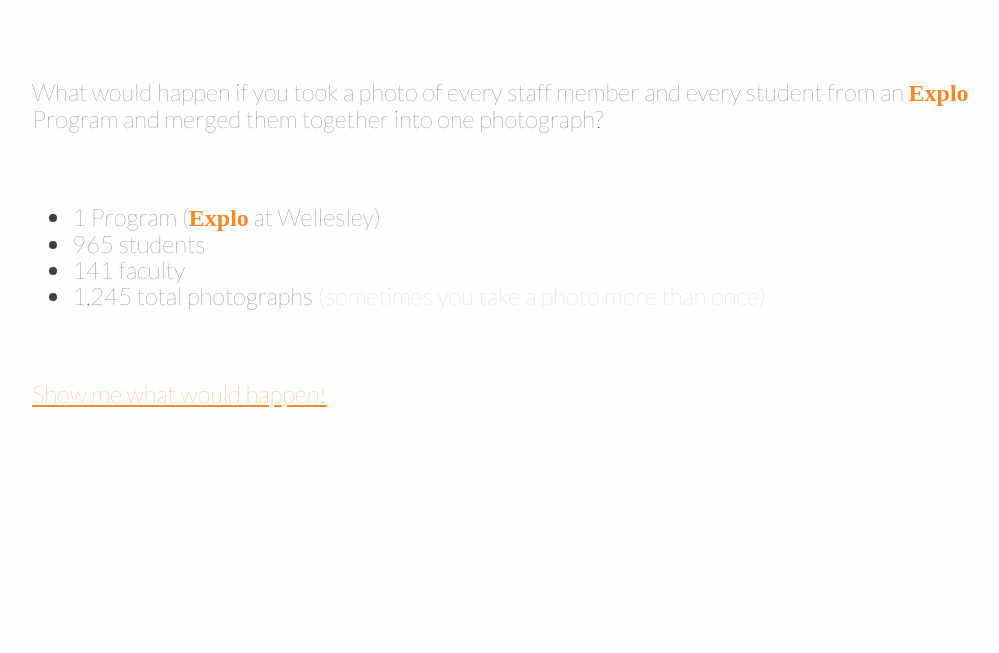
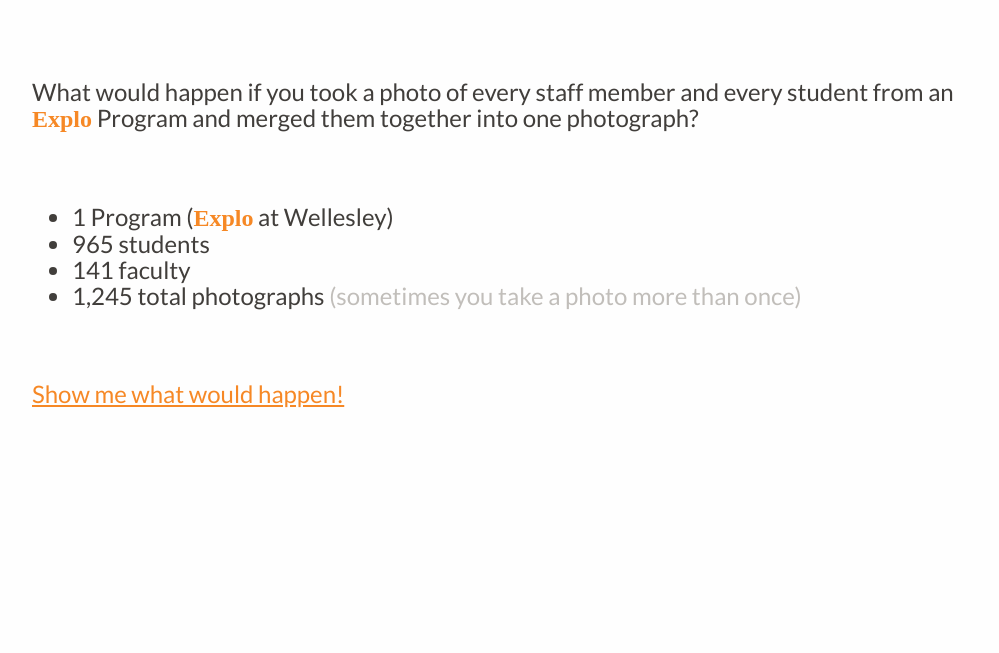
Before and after one commit to exploration/faces-of-explo, a plain HTML site: page public/index.html in a window 1280 px wide. Shown: the part 147-800 px from the top of the page, without its empty margins (118-1117 px from the left). Drawn offline with nearby package versions, Linux system fonts and the light colour scheme.

Commit message:
made font heavier and added favicon

```diff
--- a/public/assets/css/style.scss
+++ b/public/assets/css/style.scss
@@ -14,7 +14,7 @@ $orange: #F68825;
 
 
 // Mixins
-@mixin lato($weight: 200) {
+@mixin lato($weight: 400) {
   font-family: 'Lato', sans-serif;
   font-weight: $weight;
 }
@@ -53,7 +53,7 @@ h2 {
 
 a {
   color: $orange;
-  font-weight: 100;
+  font-weight: 200;
   &:visited { color: $orange; }
 }
 
@@ -87,7 +87,7 @@ pre {
   font-weight: 700;
 }
 .font-orange { color: $orange }
-.font-thin { font-weight: 100; }
+.font-thin { @include lato(200); }
 
 .no-display { display: none; }
 .pad {
--- a/public/index.html
+++ b/public/index.html
@@ -3,8 +3,9 @@
 <head>
   <meta charset="utf=9">
   <meta author="Donald L. Merand">
+  <link rel="shortcut icon" href="favicon.ico">
   <link href='assets/css/style.css' rel='stylesheet'>
-  <link href='http://fonts.googleapis.com/css?family=Lato:100,200' rel='stylesheet'>
+  <link href='http://fonts.googleapis.com/css?family=Lato:200,400' rel='stylesheet'>
   <title>The Faces of Explo</title>
 </head>
 <body>
```
Also changed, not shown: public/assets/css/style.css, public/favicon.ico (added).
